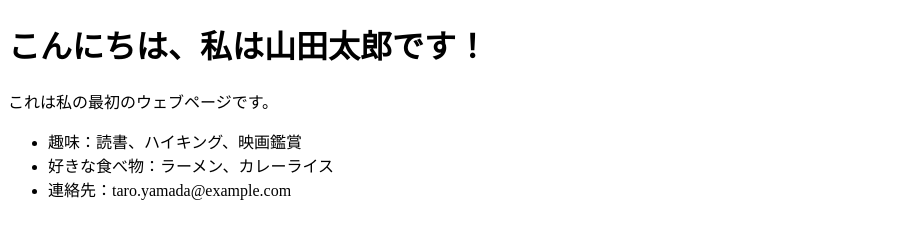
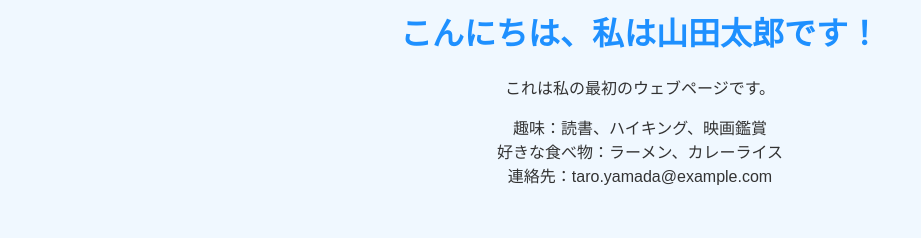
Before and after one commit to shino659/my-website, a plain HTML site: page index.html in a window 1280 px wide. Shown: the whole page, without its empty margins (0-921 px from the left). Drawn offline with Linux system fonts and the light colour scheme.

Commit message:
Add files via upload

```diff
--- a/index.html
+++ b/index.html
@@ -1,8 +1,8 @@
-<!DOCTYPE html>
-<html lang="ja">
 <head>
     <meta charset="UTF-8">
     <title>自己紹介ページ</title>
+    <!-- CSSファイルを読み込む -->
+    <link rel="stylesheet" href="style.css">
 </head>
 <body>
     <h1>こんにちは、私は山田太郎です！</h1>
@@ -12,5 +12,7 @@
         <li>好きな食べ物：ラーメン、カレーライス</li>
         <li>連絡先：taro.yamada@example.com</li>
     </ul>
+
+    <!-- JavaScriptファイルを読み込む -->
+    <script src="script.js"></script>
 </body>
-</html>
```
